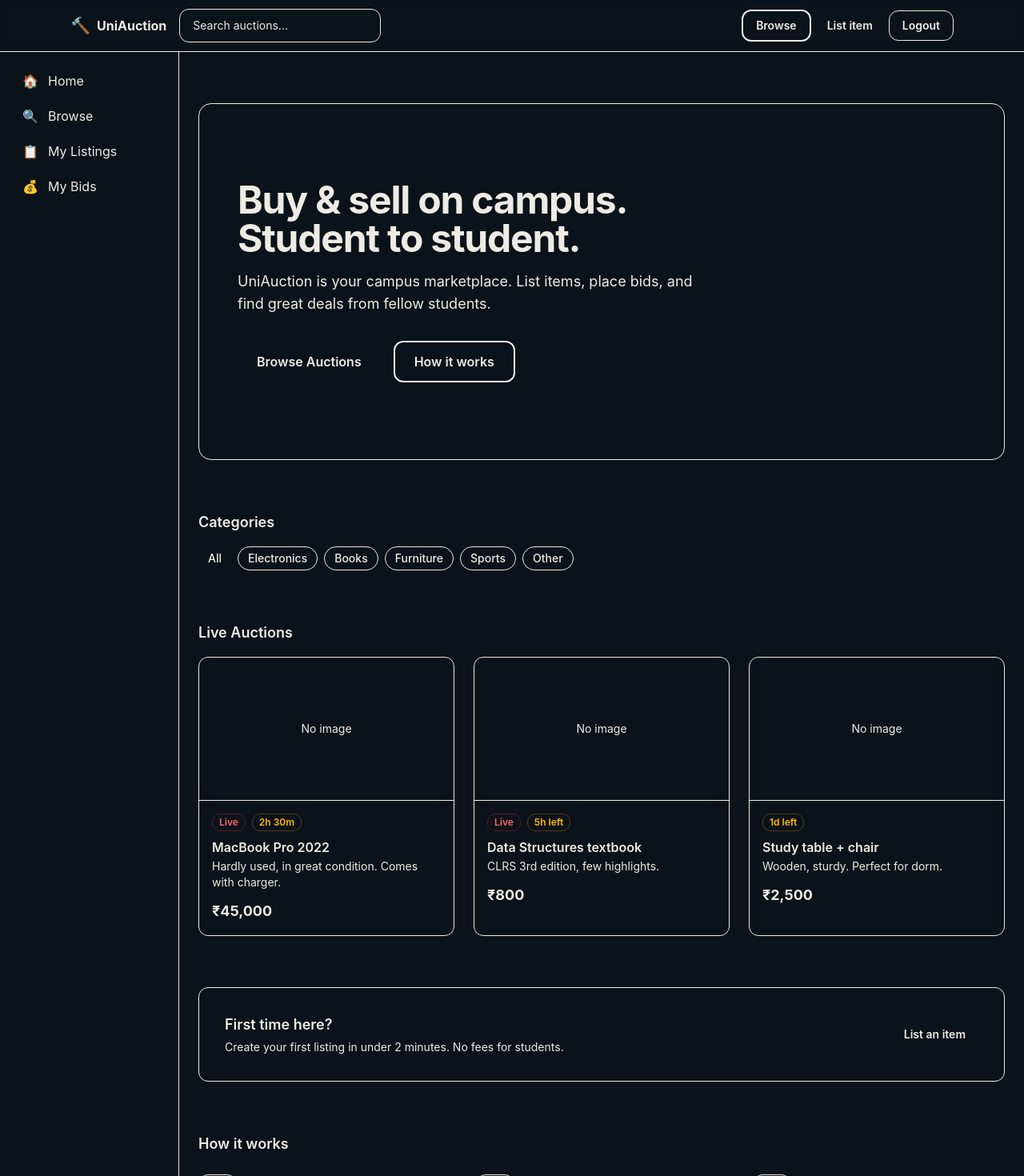
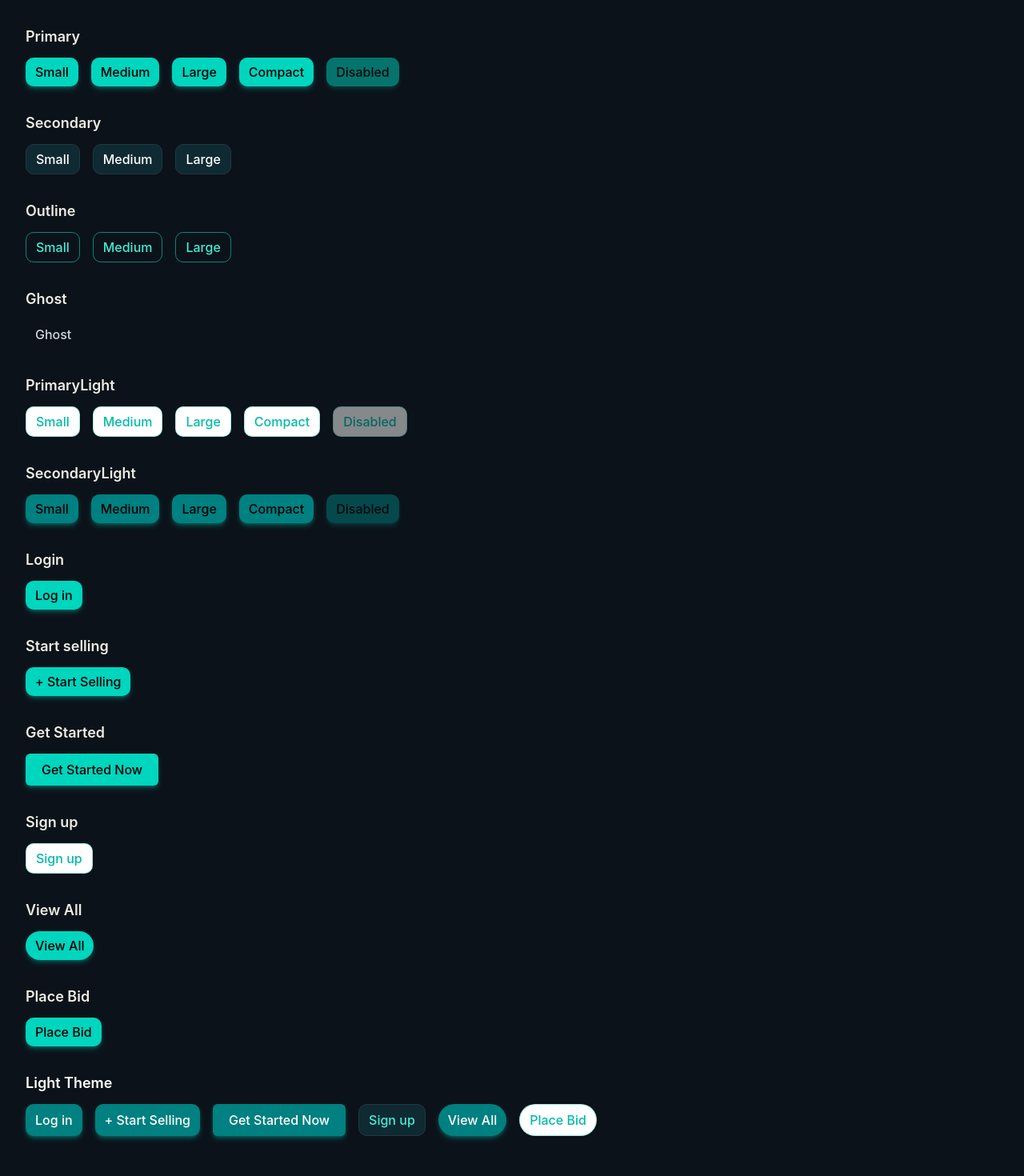
Before and after one commit to nonoyobussiness/student-online-auction-system, a React (Vite) app: page /home in a window 1280 px wide. Shown: the top 1470 px of the page at 80% size. Built offline with nearby package versions, Linux system fonts and the light colour scheme.

Commit message:
Button and ButtonPreview components added

```diff
--- a/src/App.tsx
+++ b/src/App.tsx
@@ -3,6 +3,7 @@ import Login from "./components/Login";
 import Register from "./components/Register";
 import ProtectedRoute from "./components/ProtectedRoute";
 import Home from "./pages/Home";
+import ButtonPreview from "./components/ui/ButtonPreview";
 
 export default function App() {
   return (
@@ -19,6 +20,7 @@ export default function App() {
           <Home/>
         }
       />
+      <Route path="/button-preview" element={<ButtonPreview />} />
     </Routes>
   );
 }
--- a/src/components/ui/Button.tsx
+++ b/src/components/ui/Button.tsx
@@ -1,62 +1,126 @@
-/**
- * Button - Reusable button component
- *
- * How to use:
- *   <Button variant="primary">Click me</Button>
- *   <Button variant="secondary" size="sm">Small</Button>
- *
- * Props:
- *   - variant: "primary" | "secondary" | "outline" - changes appearance
- *   - size: "sm" | "md" | "lg" - changes padding and text size
- *   - fullWidth: makes button span full container width
- */
-
 import type { ButtonHTMLAttributes } from "react";
 
-type ButtonVariant = "primary" | "secondary" | "outline";
-type ButtonSize = "sm" | "md" | "lg";
+type ButtonVariant =
+  | "primary"
+  | "secondary"
+  | "outline"
+  | "ghost"
+  | "primaryLight"
+  | "secondaryLight"
+  | "Login"
+  | "Start Selling"
+  | "Get Started"
+  | "signup"
+  | "viewall"
+  | "LoginLight"
+  | "StartSellingLight"
+  | "GetStartedLight"
+  | "signupLight"
+  | "viewallLight"
+  | "PlaceBid"
+  | "PlaceBidLight";
+type ButtonSize = "sm" | "md" | "lg" | "compact" | "xl" | "xxl";
+type ButtonRadius = "pill" | "rounded" | "smallpill";
 
-export interface ButtonProps extends ButtonHTMLAttributes<HTMLButtonElement> {
+interface ButtonProps extends ButtonHTMLAttributes<HTMLButtonElement> {
   variant?: ButtonVariant;
   size?: ButtonSize;
+  radius?: ButtonRadius;
   fullWidth?: boolean;
 }
 
+const base =
+  "inline-flex items-center justify-center font-medium transition-all duration-200 ease-out focus:outline-none disabled:opacity-50 disabled:cursor-not-allowed active:scale-95";
+
 const variantStyles: Record<ButtonVariant, string> = {
   primary:
-    "bg-primary hover:bg-primary-hover text-foreground shadow-lg shadow-primary/30",
+    "bg-teal-400 text-black shadow-md shadow-teal-400/30 hover:bg-teal-300 hover:shadow-lg hover:shadow-teal-400/40 hover:-translate-y-[1px] active:translate-y-0 focus:ring-2 focus:ring-teal-400/40",
+
   secondary:
-    "bg-bg-elevated border border-border hover:border-primary/50 text-foreground",
+    "bg-[#0F2A33] text-white border border-[#1E3A43] hover:border-teal-400/40 hover:bg-[#12343F] focus:ring-2 focus:ring-teal-400/20",
+
   outline:
-    "border-2 border-primary text-primary hover:bg-primary-muted bg-transparent",
+    "border border-teal-400/60 text-teal-300 hover:bg-teal-400/10 hover:border-teal-400 focus:ring-2 focus:ring-teal-400/30",
+
+  ghost:
+    "text-gray-300 hover:bg-[#12343F] focus:ring-2 focus:ring-teal-400/20",
+
+  primaryLight:
+  "bg-white text-teal-500 border border-teal-400/40 shadow-sm hover:bg-teal-50 hover:text-teal-600 hover:border-teal-500 hover:shadow-md hover:-translate-y-[1px] active:translate-y-0 focus:ring-2 focus:ring-teal-400/30",
+
+  secondaryLight:
+  "bg-[#008080] text-black shadow-md shadow-teal-400/30 hover:bg-teal-300 hover:shadow-lg hover:shadow-teal-400/40 hover:-translate-y-[1px] active:translate-y-0 focus:ring-2 focus:ring-teal-400/40",
+
+  "Login":
+  "bg-teal-400 radius= pill text-black shadow-md shadow-teal-400/30 hover:bg-teal-300 hover:shadow-lg hover:shadow-teal-400/40 hover:-translate-y-[1px] active:translate-y-0 focus:ring-2 focus:ring-teal-400/40",
+
+  "Start Selling":
+  "bg-teal-400 radius= rounded text-black shadow-md shadow-teal-400/30 hover:bg-teal-300 hover:shadow-lg hover:shadow-teal-400/40 hover:-translate-y-[1px] active:translate-y-0 focus:ring-2 focus:ring-teal-400/40",
+
+  "Get Started":
+  "bg-teal-400 radius= rounded text-black shadow-md shadow-teal-400/30 hover:bg-teal-300 hover:shadow-lg hover:shadow-teal-400/40 hover:-translate-y-[1px] active:translate-y-0 focus:ring-2 focus:ring-teal-400/40",
+
+  signup:
+  "bg-white radius= pill text-teal-500 border border-teal-400/40 shadow-sm hover:bg-teal-50 hover:text-teal-600 hover:border-teal-500 hover:shadow-md hover:-translate-y-[1px] active:translate-y-0 focus:ring-2 focus:ring-teal-400/30",
+
+  viewall:
+  "bg-teal-400 radius = smallpill text-black shadow-md shadow-teal-400/30 hover:bg-teal-300 hover:shadow-lg hover:shadow-teal-400/40 hover:-translate-y-[1px] active:translate-y-0 focus:ring-2 focus:ring-teal-400/40",
+
+  PlaceBid:
+  "bg-teal-400 radius = smallpill text-black shadow-md shadow-teal-400/30 hover:bg-teal-300 hover:shadow-lg hover:shadow-teal-400/40 hover:-translate-y-[1px] active:translate-y-0 focus:ring-2 focus:ring-teal-400/40",
+
+  LoginLight:
+  "bg-[#008080] text-white shadow-md shadow-teal-400/30 hover:bg-teal-300 hover:shadow-lg hover:shadow-teal-400/40 hover:-translate-y-[1px] active:translate-y-0 focus:ring-2 focus:ring-teal-400/40",
+
+  StartSellingLight:
+  "bg-[#008080] text-white shadow-md shadow-teal-400/30 hover:bg-teal-300 hover:shadow-lg hover:shadow-teal-400/40 hover:-translate-y-[1px] active:translate-y-0 focus:ring-2 focus:ring-teal-400/40",
+
+  GetStartedLight:
+  "bg-[#008080] text-white shadow-md shadow-teal-400/30 hover:bg-teal-300 hover:shadow-lg hover:shadow-teal-400/40 hover:-translate-y-[1px] active:translate-y-0 focus:ring-2 focus:ring-teal-400/40",
+
+  signupLight:
+  "bg-[#0F2A33] text-teal-300 border border-[#1E3A43] hover:border-teal-400/40 hover:bg-[#12343F] focus:ring-2 focus:ring-teal-400/20",
+
+  viewallLight:
+  "bg-[#008080] text-white shadow-md shadow-teal-400/30 hover:bg-teal-300 hover:shadow-lg hover:shadow-teal-400/40 hover:-translate-y-[1px] active:translate-y-0 focus:ring-2 focus:ring-teal-400/40",
+
+  PlaceBidLight:
+  "bg-white radius= smallpill text-teal-500 border border-teal-400/40 shadow-sm hover:bg-teal-50 hover:text-teal-600 hover:border-teal-500 hover:shadow-md hover:-translate-y-[1px] active:translate-y-0 focus:ring-2 focus:ring-teal-400/30",
 };
 
 const sizeStyles: Record<ButtonSize, string> = {
-  sm: "text-sm px-3 py-1.5 rounded-lg",
-  md: "text-sm px-4 py-2.5 rounded-xl",
-  lg: "text-base px-6 py-3 rounded-xl",
+  sm: "text-xs px-2 py-1 sm:px-3 sm:py-1.5",
+  md: "text-xs px-3 py-1.5 sm:text-sm sm:px-4 sm:py-1.5",
+  lg: "text-sm px-4 py-1.5 sm:text-base sm:px-6 sm:py-2",
+  compact: "text-xs px-2 py-1 sm:px-3 sm:py-1.5",
+  xl: "text-sm px-5 py-1.5 sm:px-7 sm:py-1.5",
+  xxl: "text-sm px-6 py-1.5 sm:px-10 sm:py-1.5",
 };
 
-export default function Button({
+const radiusStyles: Record<ButtonRadius, string> = {
+  pill: "rounded-md px-3 py-1.5",
+  rounded: "rounded-sm px-5 py-2", // your main style
+  smallpill: "rounded-full px-3 py-1.5", // fully rounded
+};
+
+function Button({
   variant = "primary",
-  size = "md",
+  radius = "pill",
   fullWidth = false,
   className = "",
   disabled,
   children,
   ...props
-}: ButtonProps) {
+}: ButtonProps & { radius?: ButtonRadius }) {
   return (
     <button
-      className={`
-        font-semibold transition-all duration-200
-        focus:outline-none focus:ring-2 focus:ring-primary/50 focus:ring-offset-2 focus:ring-offset-bg-elevated
-        disabled:opacity-60 disabled:cursor-not-allowed
-        ${variantStyles[variant]}
-        ${sizeStyles[size]}
-        ${fullWidth ? "w-full flex items-center justify-center" : ""}
-        ${className}
-      `.trim().replace(/\s+/g, " ")}
+      className={`inline-flex items-center justify-center font-medium
+      transition-all duration-200 ease-out
+      ${variantStyles[variant]}
+      ${radiusStyles[radius]}
+      ${fullWidth ? "w-full" : "w-auto sm:w-auto"}
+      disabled:opacity-50 disabled:cursor-not-allowed
+      ${className}`.trim().replace(/\s+/g, " ")}
       disabled={disabled}
       {...props}
     >
@@ -64,3 +128,5 @@ export default function Button({
     </button>
   );
 }
+
+export default Button;
--- /dev/null
+++ b/src/components/ui/ButtonPreview.tsx
@@ -0,0 +1,137 @@
+import Button from "./Button";
+
+export default function ButtonPreview() {
+  return (
+    <div className="min-h-screen bg-bg p-8 space-y-8">
+
+      <div className="space-y-3">
+        <h2 className="text-lg font-semibold text-foreground">Primary</h2>
+        <div className="flex gap-4 flex-wrap">
+          <Button size="sm">Small</Button>
+          <Button size="md">Medium</Button>
+          <Button size="lg">Large</Button>
+          <Button size="compact">Compact</Button>
+          <Button disabled>Disabled</Button>
+        </div>
+      </div>
+
+      <div className="space-y-3">
+        <h2 className="text-lg font-semibold text-foreground">Secondary</h2>
+        <div className="flex gap-4 flex-wrap">
+          <Button variant="secondary" size="sm">Small</Button>
+          <Button variant="secondary">Medium</Button>
+          <Button variant="secondary" size="lg">Large</Button>
+        </div>
+      </div>
+
+      <div className="space-y-3">
+        <h2 className="text-lg font-semibold text-foreground">Outline</h2>
+        <div className="flex gap-4 flex-wrap">
+          <Button variant="outline" size="sm">Small</Button>
+          <Button variant="outline">Medium</Button>
+          <Button variant="outline" size="lg">Large</Button>
+        </div>
+      </div>
+
+      <div className="space-y-3">
+        <h2 className="text-lg font-semibold text-foreground">Ghost</h2>
+        <div className="flex gap-4 flex-wrap">
+          <Button variant="ghost">Ghost</Button>
+        </div>
+      </div>
+
+      <div className="space-y-3">
+        <h2 className="text-lg font-semibold text-foreground">PrimaryLight</h2>
+        <div className="flex gap-4 flex-wrap">
+          <Button variant="primaryLight" size="sm">Small</Button>
+          <Button variant="primaryLight" size="md">Medium</Button>
+          <Button variant="primaryLight" size="lg">Large</Button>
+          <Button variant="primaryLight" size="compact">Compact</Button>
+          <Button variant="primaryLight" disabled>Disabled</Button>
+        </div>
+      </div>
+
+      <div className="space-y-3">
+        <h2 className="text-lg font-semibold text-foreground">SecondaryLight</h2>
+        <div className="flex gap-4 flex-wrap">
+          <Button variant="secondaryLight" size="sm">Small</Button>
+          <Button variant="secondaryLight" size="md">Medium</Button>
+          <Button variant="secondaryLight" size="lg">Large</Button>
+          <Button variant="secondaryLight" size="compact">Compact</Button>
+          <Button variant="secondaryLight" disabled>Disabled</Button>
+        </div>
+      </div>
+
+      <div className="space-y-3">
+        <h2 className="text-lg font-semibold text-foreground">Login</h2>
+        <div className="flex gap-4 flex-wrap">
+        <Button variant="Login">Log in</Button>
+        </div>
+      </div>
+
+      <div className="space-y-3">
+        <h2 className="text-lg font-semibold text-foreground">Start selling</h2>
+        <div className="flex gap-4 flex-wrap">
+        <Button variant="Start Selling">+ Start Selling</Button>
+        </div>
+      </div>
+
+      <div className="space-y-3">
+        <h2 className="text-lg font-semibold text-foreground">Get Started</h2>
+        <div className="flex gap-4 flex-wrap">
+        <Button variant="Get Started" radius= "rounded">Get Started Now</Button>
+        </div>
+      </div>
+
+      <div className="space-y-3">
+        <h2 className="text-lg font-semibold text-foreground">Sign up</h2>
+        <div className="flex gap-4 flex-wrap">
+        <Button variant="signup" radius="pill">Sign up</Button>
+        </div>
+      </div>
+
+      <div className="space-y-3">
+        <h2 className="text-lg font-semibold text-foreground">View All</h2>
+        <div className="flex gap-4 flex-wrap">
+        <Button variant="viewall" radius="smallpill" >View All</Button>
+        </div>
+      </div>
+
+      <div className="space-y-3">
+        <h2 className="text-lg font-semibold text-foreground">Place Bid</h2>
+        <div className="flex gap-4 flex-wrap">
+          <Button variant="PlaceBid">Place Bid</Button>
+        </div>
+      </div>
+
+      <div className="space-y-3">
+    <h2 className="text-lg font-semibold text-white">Light Theme</h2>
+
+    <div className="flex gap-4 flex-wrap">
+    <Button variant="LoginLight">Log in</Button>
+
+    <Button variant="StartSellingLight">
+      + Start Selling
+    </Button>
+
+    <Button variant="GetStartedLight" radius="rounded">
+      Get Started Now
+    </Button>
+
+    <Button variant="signupLight" radius="pill">
+      Sign up
+    </Button>
+
+    <Button variant="viewallLight" radius="smallpill">
+      View All
+    </Button>
+
+    <Button variant="PlaceBidLight" radius="smallpill">
+      Place Bid
+    </Button>
+    </div>
+    </div>
+
+    </div>
+  );
+}
--- a/src/main.tsx
+++ b/src/main.tsx
@@ -3,12 +3,13 @@ import ReactDOM from "react-dom/client";
 import App from "./App";
 import "./index.css";
 import { BrowserRouter } from "react-router-dom";
+import ButtonPreview from "./components/ui/ButtonPreview";
 
 ReactDOM.createRoot(document.getElementById("root")!).render(
   <React.StrictMode>
 
     <BrowserRouter>
-      <App />
+      <ButtonPreview />
     </BrowserRouter>
   </React.StrictMode>
 );
```
Also changed, not shown: 1 other file (tests, documents, lock files or other folders).
